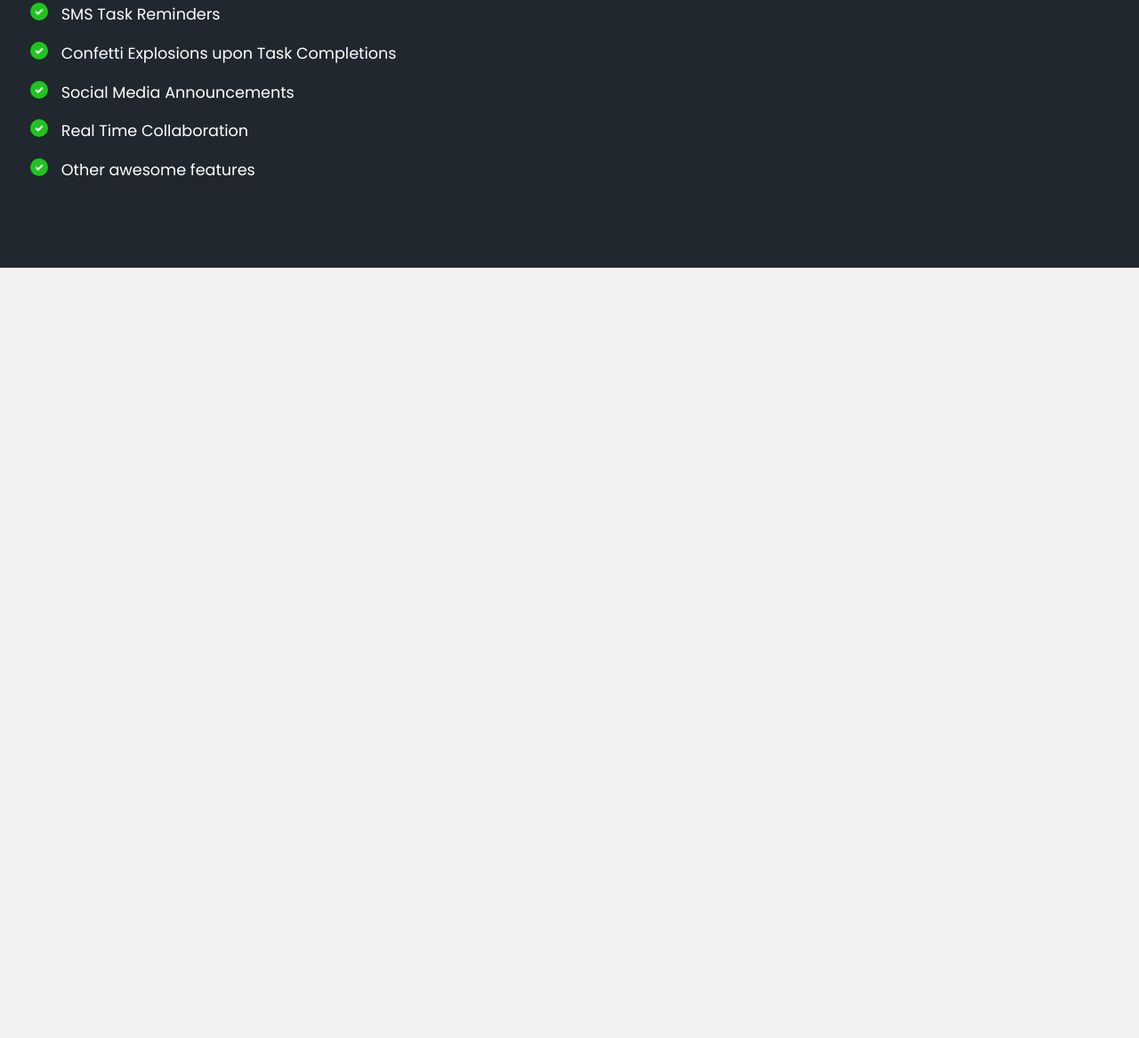
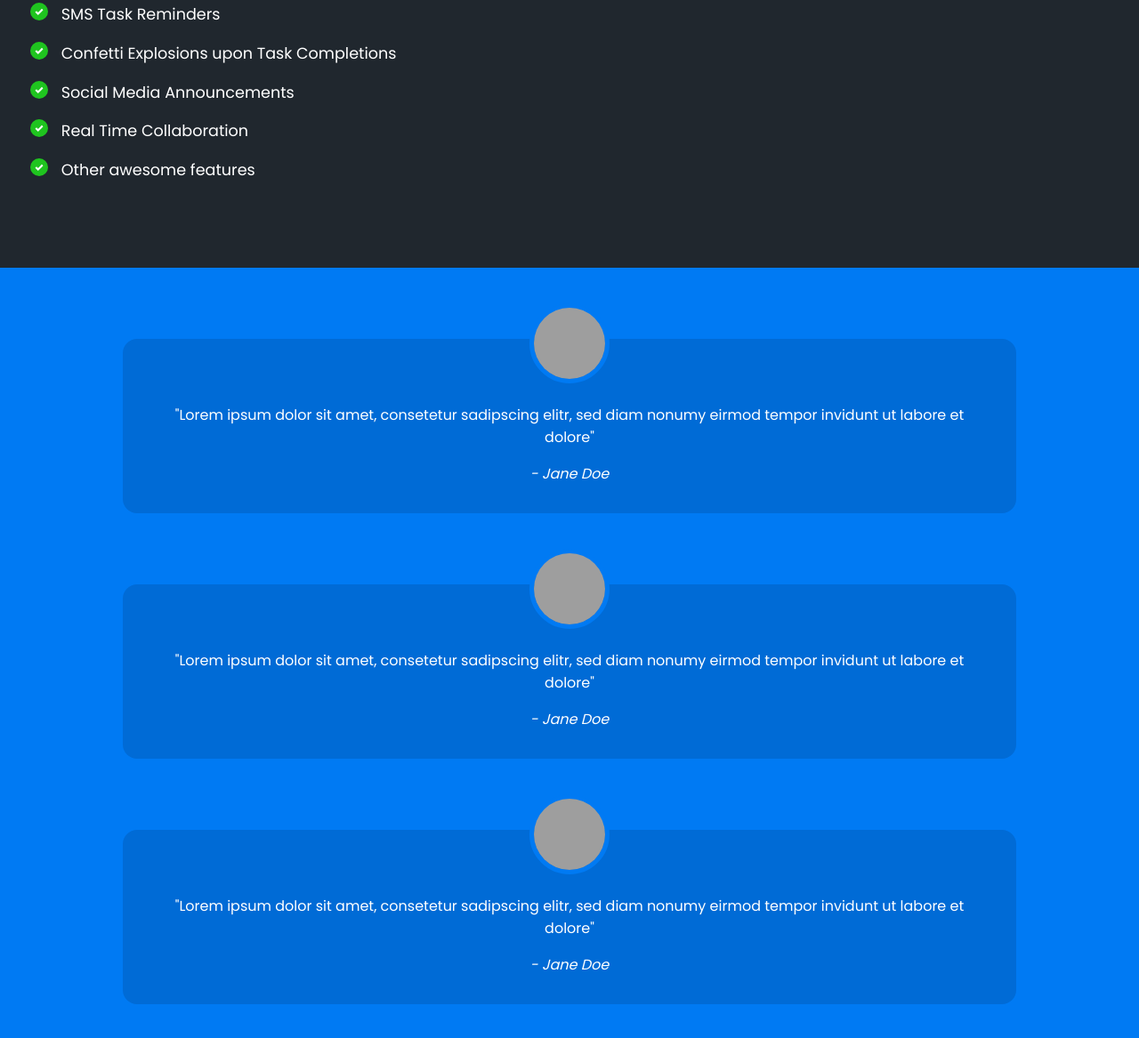
Before and after one commit to Stanko172/HTML-CSS, a plain HTML site: page website_2/index.html in a window 1280 px wide. Shown: the part 1544-2711 px from the top of the page at 89% size. Before the commit the page ends 1845 px from the top, so only its background shows below. Drawn offline with Linux system fonts and the light colour scheme; grey boxes are pictures that could not be loaded.

Commit message:
added testimonials section

```diff
--- a/website_2/index.html
+++ b/website_2/index.html
@@ -99,5 +99,49 @@
         />
       </div>
     </section>
+
+    <!--Testimonials section-->
+    <section class="testimonials-section">
+      <div class="container">
+        <ul>
+          <li>
+            <img
+              src="https://assets.codepen.io/2621168/person.jpg"
+              alt="Person"
+            />
+
+            <blockquote>
+              "Lorem ipsum dolor sit amet, consetetur sadipscing elitr, sed diam
+              nonumy eirmod tempor invidunt ut labore et dolore"
+            </blockquote>
+            <cite>- Jane Doe</cite>
+          </li>
+          <li>
+            <img
+              src="https://assets.codepen.io/2621168/person.jpg"
+              alt="Person"
+            />
+
+            <blockquote>
+              "Lorem ipsum dolor sit amet, consetetur sadipscing elitr, sed diam
+              nonumy eirmod tempor invidunt ut labore et dolore"
+            </blockquote>
+            <cite>- Jane Doe</cite>
+          </li>
+          <li>
+            <img
+              src="https://assets.codepen.io/2621168/person.jpg"
+              alt="Person"
+            />
+
+            <blockquote>
+              "Lorem ipsum dolor sit amet, consetetur sadipscing elitr, sed diam
+              nonumy eirmod tempor invidunt ut labore et dolore"
+            </blockquote>
+            <cite>- Jane Doe</cite>
+          </li>
+        </ul>
+      </div>
+    </section>
   </body>
 </html>
--- a/website_2/main.scss
+++ b/website_2/main.scss
@@ -127,3 +127,24 @@ ul.features-list {
 .features-section img {
   display: none;
 }
+
+.testimonials-section {
+  background: var(--primary-color);
+
+  li {
+    background: #006bd6;
+    color: white;
+    text-align: center;
+    padding: 2em 1em;
+    width: 80%;
+    margin: 0 auto 5em auto;
+    border-radius: 1em;
+    img {
+      width: 5em;
+      height: 5em;
+      border: 5px solid var(--primary-color);
+      border-radius: 50%;
+      margin-top: -4.5em;
+    }
+  }
+}
```
Also changed, not shown: website_2/main.css, 1 other file.
